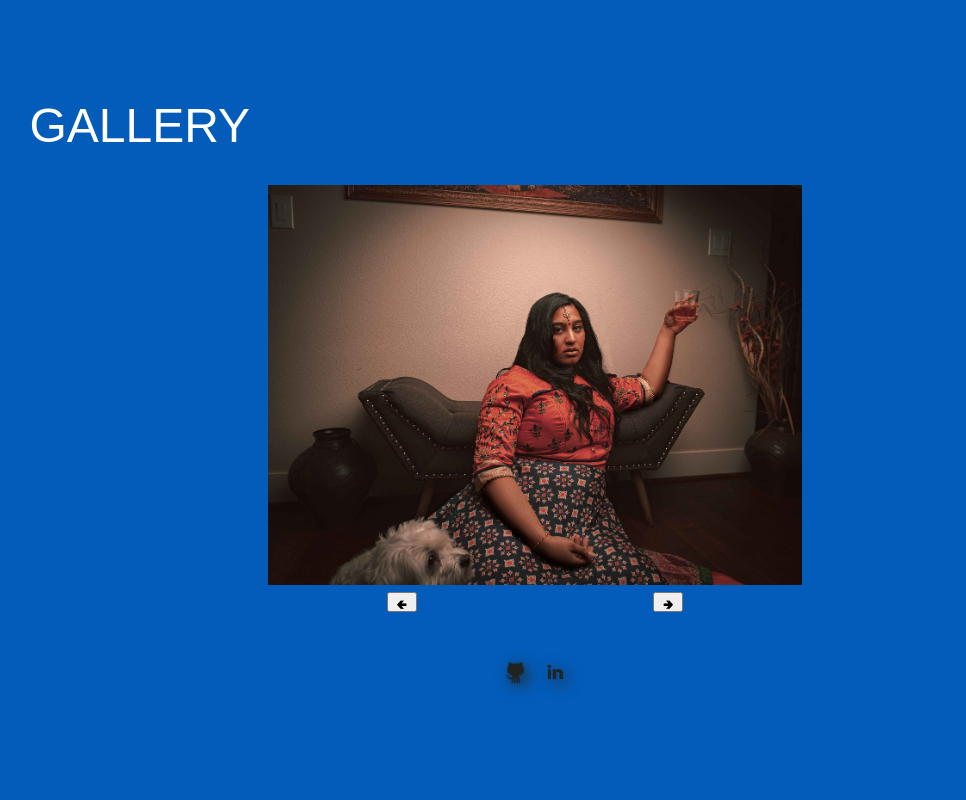
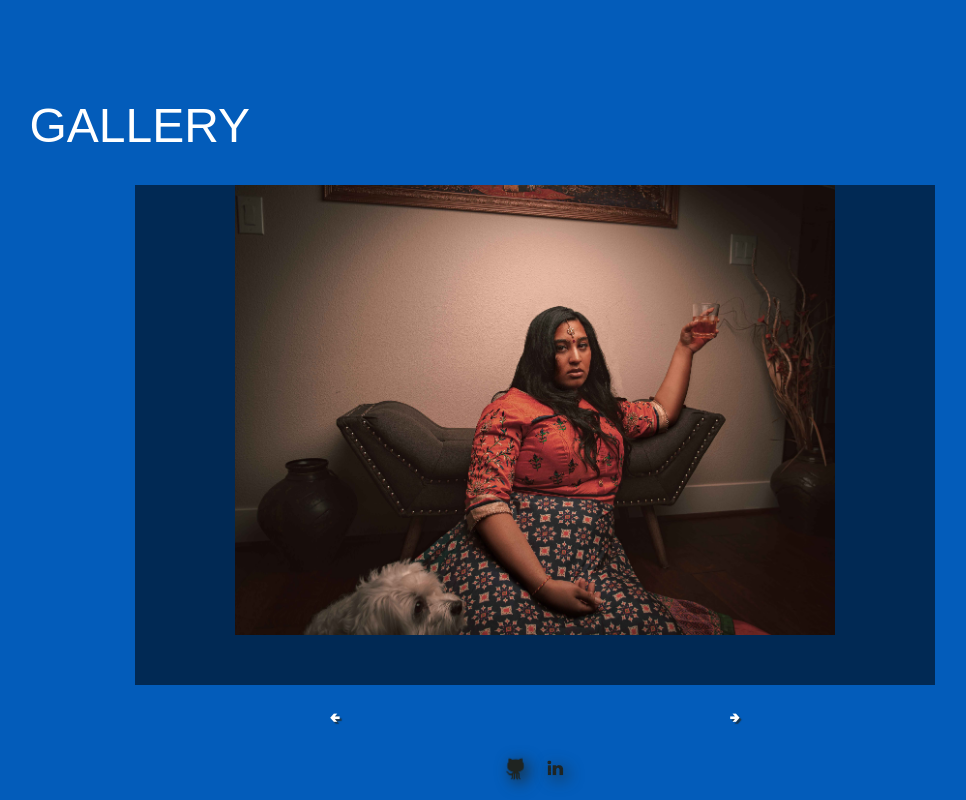
Before and after one commit to EdgarPDX/portfolio-site, a React (Create React App) app: page / in a window 1280 px wide. Shown: the part 2248-3048 px from the top of the page, without its empty margins (105-1071 px from the left). Before the commit the page ends 2952 px from the top, so only its background shows below. Built offline with nearby package versions, Linux system fonts and the light colour scheme; a web font is replaced by a local one.

Commit message:
gallery styling

```diff
--- a/src/components/slides/Gallery.jsx
+++ b/src/components/slides/Gallery.jsx
@@ -23,7 +23,9 @@ const handleRight = () => {
     <div className={styles.gallery}>
       <h1 className={styles.heading}>GALLERY</h1>
       <div className={styles.imageContainer}>
-       <img className={styles.galleryImage} src={images[imageSub]} alt="gallery"/>
+        <div className={styles.imageFrame}>
+          <img className={styles.galleryImage} src={images[imageSub]} alt="gallery"/>
+        </div>
        <div className={styles.buttonContainer}>
          <button className={styles.button} onClick={handleLeft}>&#129152;</button>
         <button className={styles.button} onClick={handleRight}>&#129154;</button>
--- a/src/components/slides/Gallery.module.css
+++ b/src/components/slides/Gallery.module.css
@@ -2,8 +2,14 @@
     height: 80%;
     width: 80%;
     display:grid;
-    grid-template-rows: .5fr 2fr;
+    grid-template-rows: .5fr 3fr;
     text-align: center;
+}
+.imageFrame{
+    height: 500px;
+    width:800px;
+    align-items: center;
+    background-color: rgba(0, 0, 0, 0.548);
 }
 
 .heading{
@@ -16,25 +22,37 @@
 }
 
 .imageContainer{
-    width:100%;
+    width: 100%;
     align-items: center;
     display:grid;
-    grid-template-rows: 3fr .5fr;
+    grid-template-rows: 4fr .5fr;
     justify-content: center;
 }
 .buttonContainer{
     display: grid;
+    width: 100%;
     grid-template-columns: 1fr 1fr;
     justify-items: center;
 }
 
 .galleryImage{
-    height:400px;
-    justify-self: center;
+    height:90%;
     align-self: center;
 }
 .button{
     height:20px;
     width: 30px;
     text-align: center;
+    background: transparent;
+    color:white;
+    border:none;
+    text-shadow: 2px 2px 1px#1f2421af;
+    outline: none;
+    transition:.2s;
 }
+.button:hover{
+    transform:scale(1.5)
+}
+.button:active {
+    transform:scale(2);
+}
```
Also changed, not shown: 2 other files (tests, documents, lock files or other folders).
